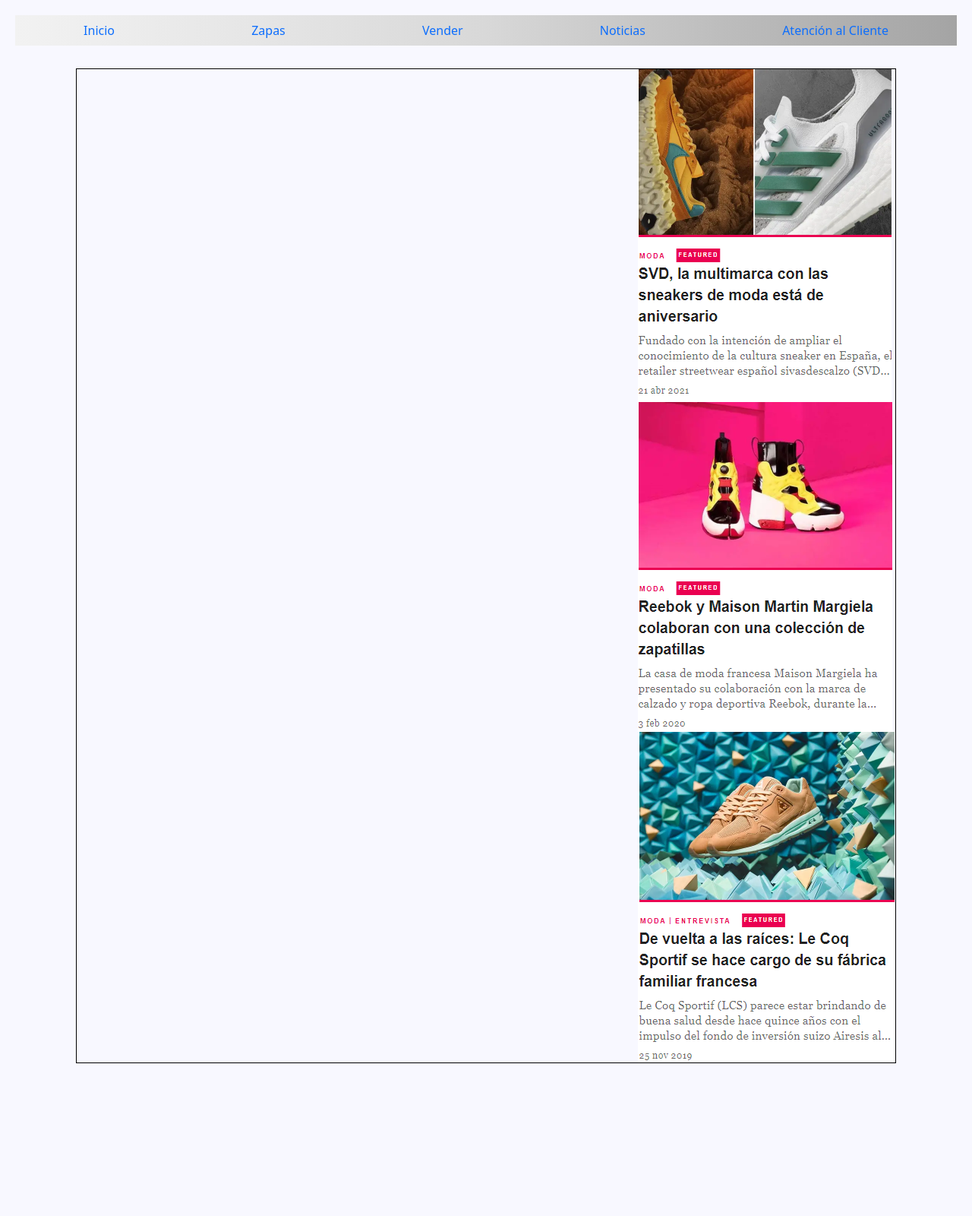
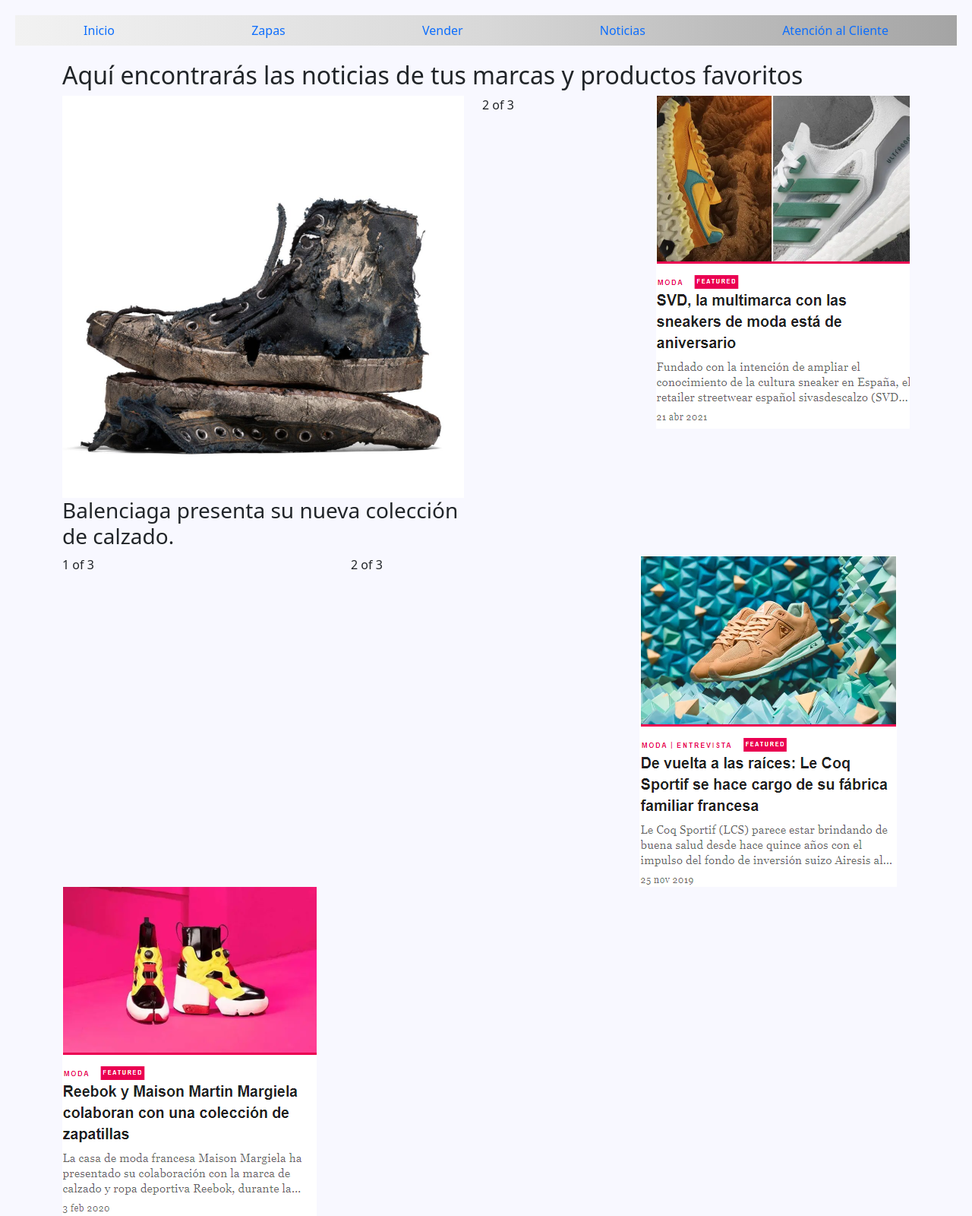
Before and after one commit to martindevita/idea-devita, a website: page views/noticias3.html in a window 1280 px wide. Shown: the whole page at 76% size. Before the commit the page ends 1399 px from the top, so only its background shows below. Drawn offline with nearby package versions, Linux system fonts and the light colour scheme; files that its build step writes are made by us from their sources.

Commit message:
agrego imagen a *noticias*

```diff
--- /dev/null
+++ b/scss/partials/_noticias.scss
@@ -0,0 +1,11 @@
+@import "../variables/variables.scss";
+@import "../sass2/mixins";
+
+
+.h2-3 {
+    @include justificar-medio;
+}
+
+.balenzapas{
+    width: $size-300;
+}
--- a/scss/sass2/_mixins.scss
+++ b/scss/sass2/_mixins.scss
@@ -5,7 +5,6 @@
 }
 
 @mixin justificar-medio {
-    display: flex;
     justify-content: center;
 }
 
@@ -14,11 +13,9 @@
 }
 
 @mixin flex-start {
-    display: flex;
     justify-content: flex-start;
 }
 
 @mixin wrap-wrap {
-    display: flex;
     flex-wrap: wrap;
 }
--- a/scss/style.scss
+++ b/scss/style.scss
@@ -7,3 +7,4 @@
 @import "./sass2/mixins";
 @import "./partials/principal";
 @import "./partials/atencion-cliente";
+@import "./partials/noticias";
--- a/scss/variables/variables.scss
+++ b/scss/variables/variables.scss
@@ -1,4 +1,4 @@
-$size: 20px;
+$size-20: 20px;
 $fondo-de-color: rgb(236, 165, 10);
 $ancho: 100%;
 $blue: #4285f4;
@@ -9,3 +9,4 @@
 $border-solido: solid;
 $black: black;
 $size-1: 1px;
+$size-300: 300px;
--- a/views/noticias3.html
+++ b/views/noticias3.html
@@ -27,8 +27,46 @@
 
         </header>
 
-        <main>
-            <div id="main-container4">
+        <main class="container">
+
+            <h2 class="h2-3">Aquí encontrarás las noticias de tus marcas y productos favoritos</h2>
+
+            <div>
+                <div class="row">
+                    <div class="col">
+                        <img class="balenzapas" src="../multimedia/balenzapas.png" alt="">
+                        <h3>Balenciaga presenta su nueva colección de calzado.</h3>
+                    </div>
+                    <div class="col">
+                        2 of 3
+                    </div>
+                    <div class="col">
+                        <img src="../multimedia/noticia-1.png" alt="">
+                    </div>
+                </div>
+                <div class="row">
+                    <div class="col">
+                        1 of 3
+                    </div>
+                    <div class="col">
+                        2 of 3
+                    </div>
+                    <div class="col">
+                        <img src="../multimedia/noticia-3.png" alt="">
+                    </div>
+                </div>
+                <section>
+                    <div>
+                        <img src="../multimedia/noticia-2.png" alt="">
+                    </div>
+                </section>
+            </div>
+
+        </main>
+
+    </div>
+
+    <!-- <div id="main-container4">
 
         <div class= "grid-container4">
 
@@ -86,13 +124,7 @@
 
         </div>
 
-            </div>
-
-        </main>
-
-    </div>
-
-
+    </div -->
 
     <!-- <footer class="pie-pagina">
         <h2>Contactos y Redes Sociales</h2>
```
Also changed, not shown: views/atencion-cliente5.html (+12 -6 lines), css/prueba.css, multimedia/balenzapas.png (added). Lines whose indentation alone changed are shown as unchanged.
